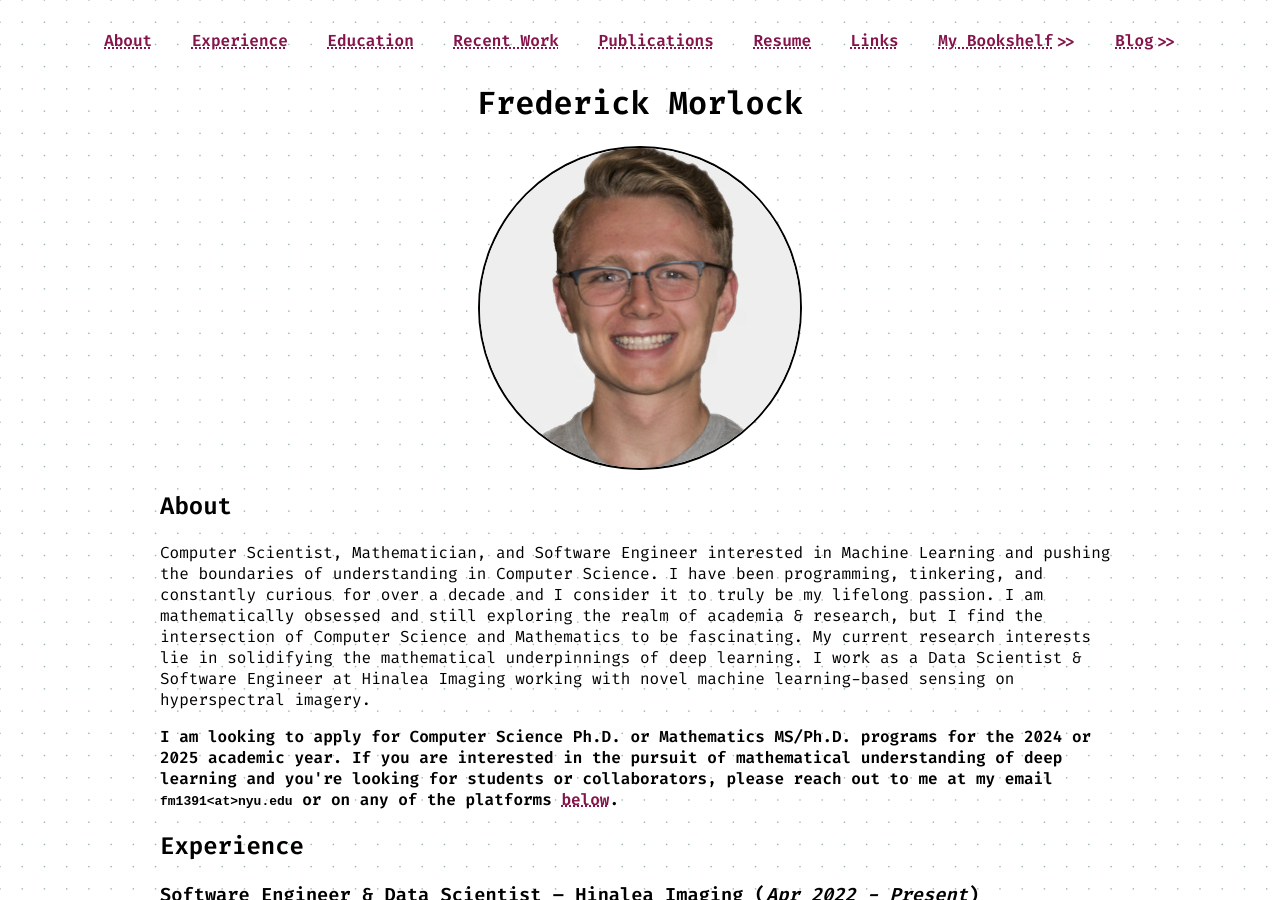
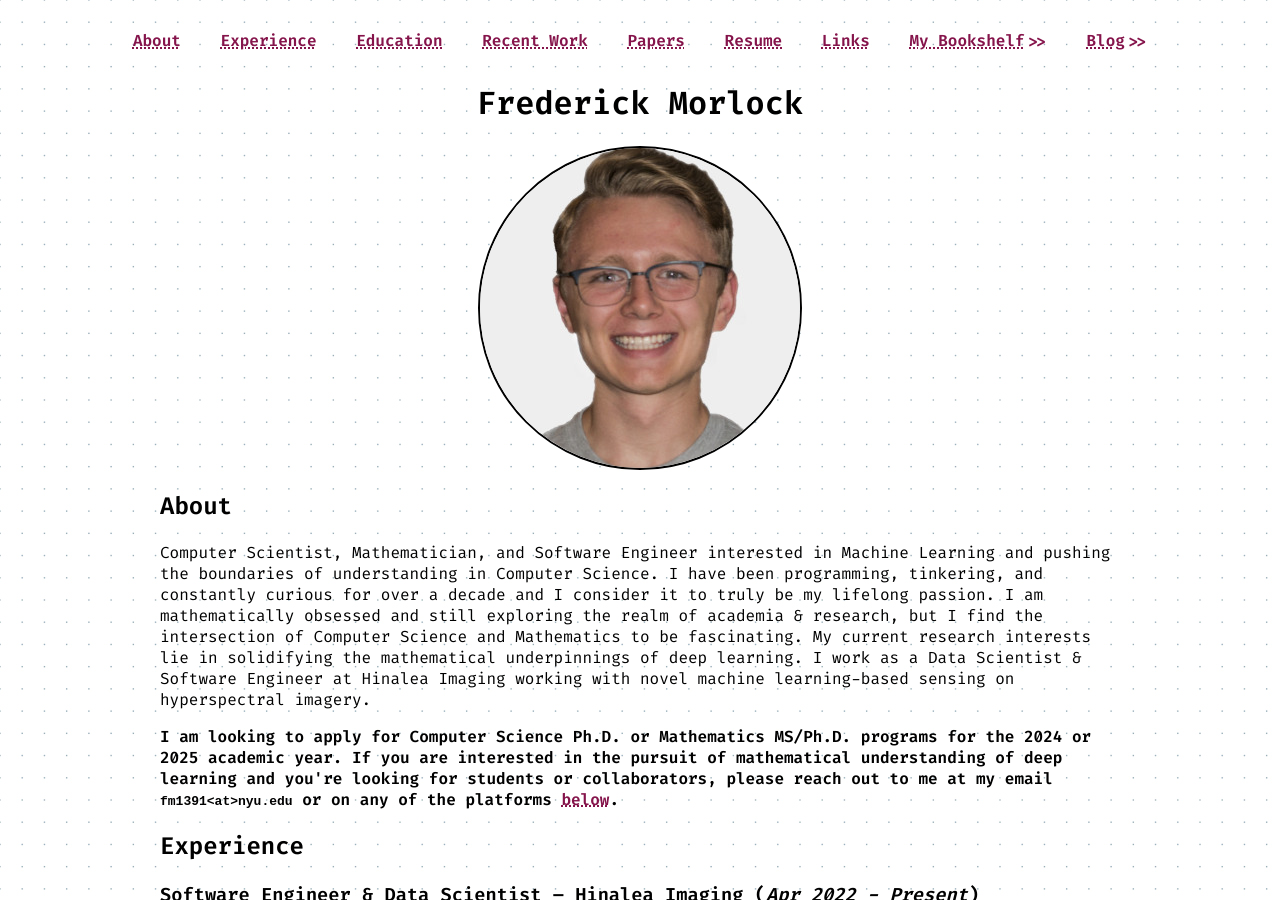
Before and after one commit to FrederickGeek8/freddy.us, a Jekyll site: the page built from index.html, in a window 1280 px wide and 900 px high. Built offline with Jekyll 4.4.1, drawn with Linux system fonts in a browser that asks for light colours.

Commit message:
Update "Publications" nav to renamed "Papers" sec.

```diff
--- a/index.html
+++ b/index.html
@@ -31,7 +31,7 @@
         <li><a href="#experience">Experience</a></li>
         <li><a href="#education">Education</a></li>
         <li><a href="#recent">Recent Work</a></li>
-        <li><a href="#publications">Publications</a></li>
+        <li><a href="#publications">Papers</a></li>
         <li><a href="#resume">Resume</a></li>
         <li><a href="#contact">Links</a></li>
         <li><a href="bookshelf.html" class="link">My Bookshelf</a></li>
```
